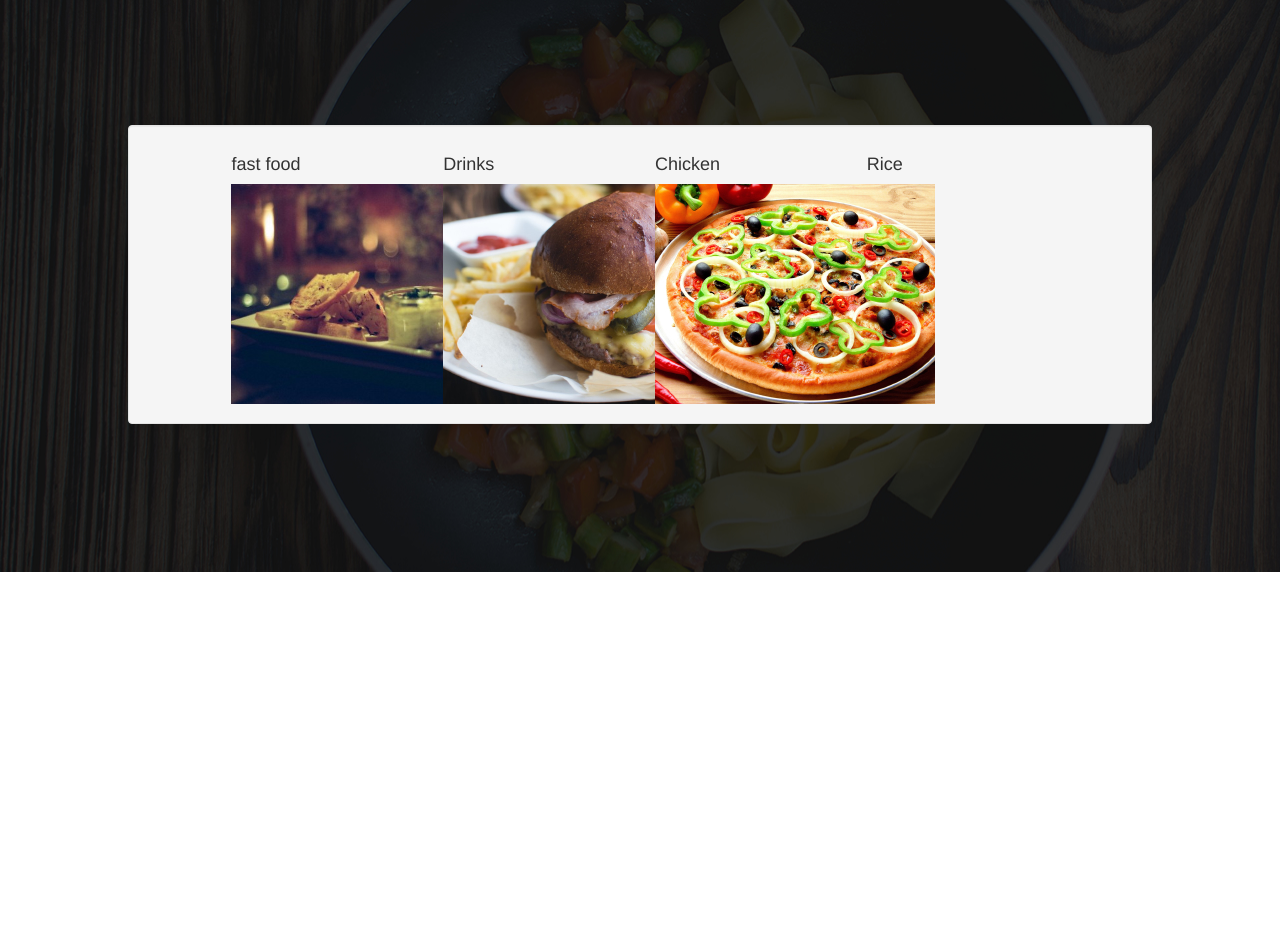
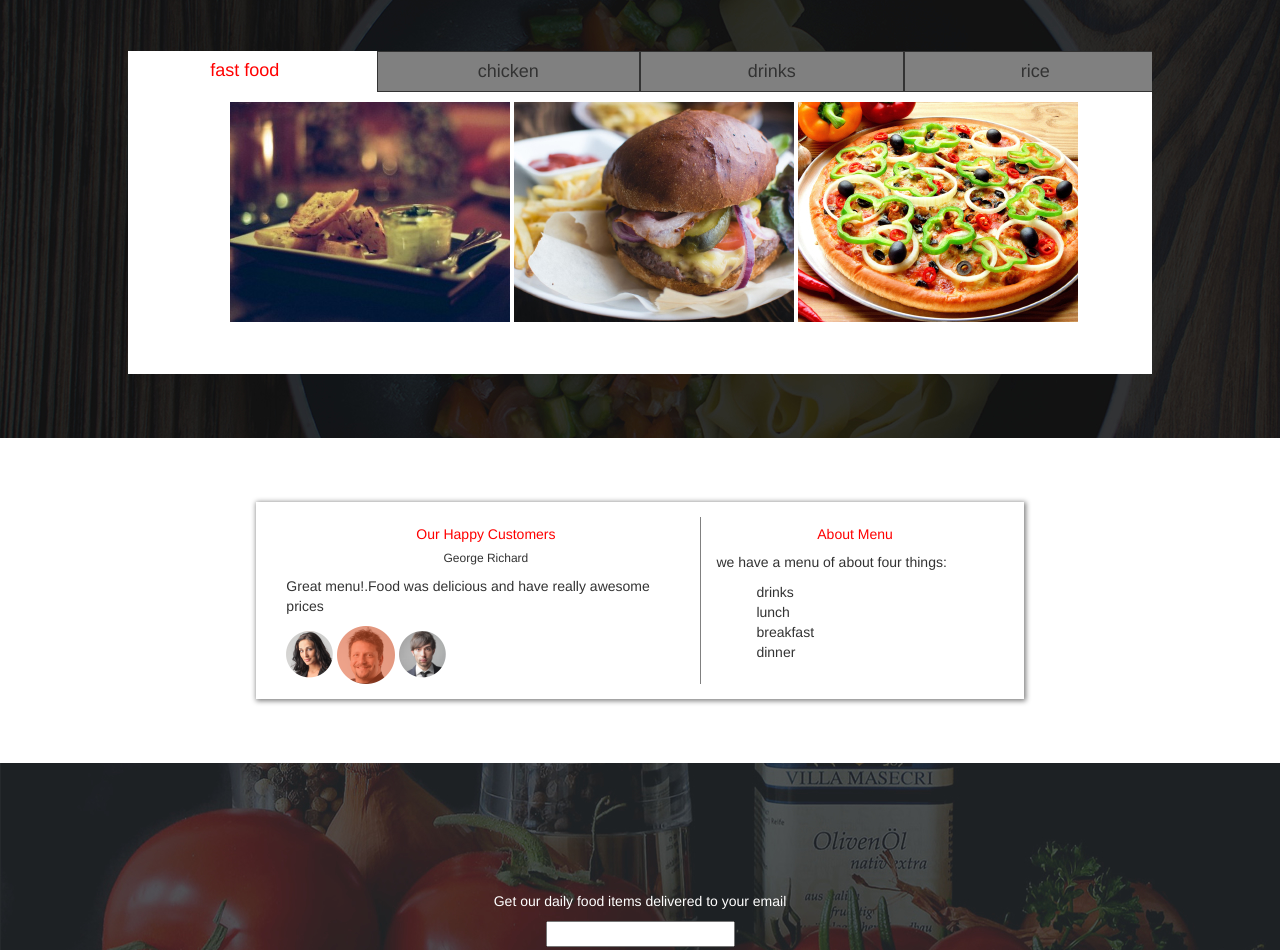
Before and after one commit to gracekashe/friday-project, a plain HTML site: page index.html in a window 1280 px wide. Shown: the part 1595-2545 px from the top of the page. Before the commit the page ends 2167 px from the top, so only its background shows below. Drawn offline with Linux system fonts and the light colour scheme.

Commit message:
Added new stuff like a new div

```diff
--- a/css/styles.css
+++ b/css/styles.css
@@ -1,3 +1,7 @@
+li {
+  list-style: none;
+}
+
 .jumbotron {
   font-size: 10px;
   text-align: center;
@@ -35,25 +39,80 @@ td {
 }
 
 #drink {
-  border: solid 10px black;
-  margin-right: 0px;
+  /*border: solid 10px black;*/
+  margin: solid white 10px;
 }
 
 .jumbotron1 {
   background-image: url('../images/foodsBg.jpg');
-  padding-top: 10%;
+  padding-top: 5%;
   padding-left: 10%;
   padding-right: 10%;
-  padding-bottom: 10%;
+  padding-bottom: 5%;
 }
 
-.well {
-  padding-left: 10%;
-  padding-right: 10%;
+.me {
+  width: 100%;
+  background-color: white;
+  padding-top: 0px;
+  padding-bottom: 5%;
+  padding-left: 0px;
+  padding-right: 0px;
 }
 
-#imge {
-  border-spacing: 10px;
+.heading {
+  text-align: center;
+  margin-top: 10px;
+  overflow: hidden;
 }
 
-body {}
+#head {
+  border: solid 1px;
+  background-color: #808080;
+}
+
+.bodyy {
+  padding-left: 10%;
+  margin-top: 10px;
+  cursor: pointer;
+}
+
+#special {
+  color: #FF0000;
+}
+
+.boxs {
+  padding-top: 5%;
+  padding-bottom: 5%;
+  padding-left: 20%;
+  padding-right: 20%;
+}
+
+.box {
+  padding: 2%;
+  text-align: left;
+  box-shadow: 1px 1px 5px 1px #808080;
+  overflow: auto;
+}
+
+#firstcolumn {
+  border-right: solid 1px #808080;
+}
+
+h5 {
+  text-align: center;
+  color: #FF0000;
+}
+
+h6 {
+  text-align: center;
+}
+
+.subscribe {
+  color: #FFFFFF;
+  text-align: center;
+  padding-top: 10%;
+  padding-bottom: 5%;
+  min-height: 300px;
+  background-image: url('../images/subscribe.jpg');
+}
--- a/index.html
+++ b/index.html
@@ -79,34 +79,68 @@
     </div>
     <div class="jumbotron1 ">
 
-      <div class="well">
+      <div class="me">
+        <div class="heading">
+          <div class="row">
+            <div class="col-md-3">
+              <h4 id="special">fast food</h4>
+            </div>
+            <div class="col-md-3" id="head">
+              <h4>chicken</h4>
+            </div>
+            <div class="col-md-3" id="head">
+              <h4>drinks</h4>
+            </div>
+            <div class="col-md-3" id="head">
+              <h4>rice</h4>
+            </div>
 
-        <div class="row">
-
-          <div class="col-md-3">
-            <h4>fast food</h4>
-            <img id="imge" src="images/chickenBurger.jpg" alt="image of burger">
           </div>
 
-          <div class="col-md-3">
-            <h4>Drinks</h4>
-            <img id="imge" src="images/beefBurger.jpg" alt="image of burger">
-          </div>
-
-          <div class="col-md-3">
-            <h4>Chicken</h4>
-            <img id="imge" src="images/chickenPizza.jpg" alt="">
-          </div>
-
-          <div class="col-md-3">
-            <h4>Rice</h4>
-          </div>
-
+        </div>
+        <div class="bodyy">
+          <img src="images/chickenBurger.jpg" alt="image of Burger">
+          <img src="images/beefBurger.jpg" alt="image of beef">
+          <img src="images/chickenPizza.jpg" alt="image of pizza">
         </div>
 
       </div>
 
     </div>
+    <div class="boxs">
+      <div class="box">
+        <div class="rowc">
+          <div class="col-md-7" id="firstcolumn">
+            <h5>Our Happy Customers</h5>
+            <h6>George Richard</h6>
+            <p>Great menu!.Food was delicious and have really awesome prices</p>
+            <img src="images/p1.png" alt="image of customer">
+            <img src="images/p2.png" alt="image of customer">
+            <img src="images/p3.png" alt="image of customer">
+          </div>
+          <div class="col-md-5">
+            <h5>About Menu</h5>
+            <p>we have a menu of about four things:
+              <ul>
+                <li>drinks</li>
+                <li>lunch </li>
+                <li>breakfast</li>
+                <li>dinner</li>
+              </ul>
+            </p>
+          </div>
+        </div>
+      </div>
+    </div>
+    <div class="subscribe">
+      <p>Get our daily food items delivered to your email</p>
+      <form>
+        <input type="text" name="your Email" value="text">
+      </form>
+    </div>
+  </div>
+
+  </div>
 
   </div>
 
```
